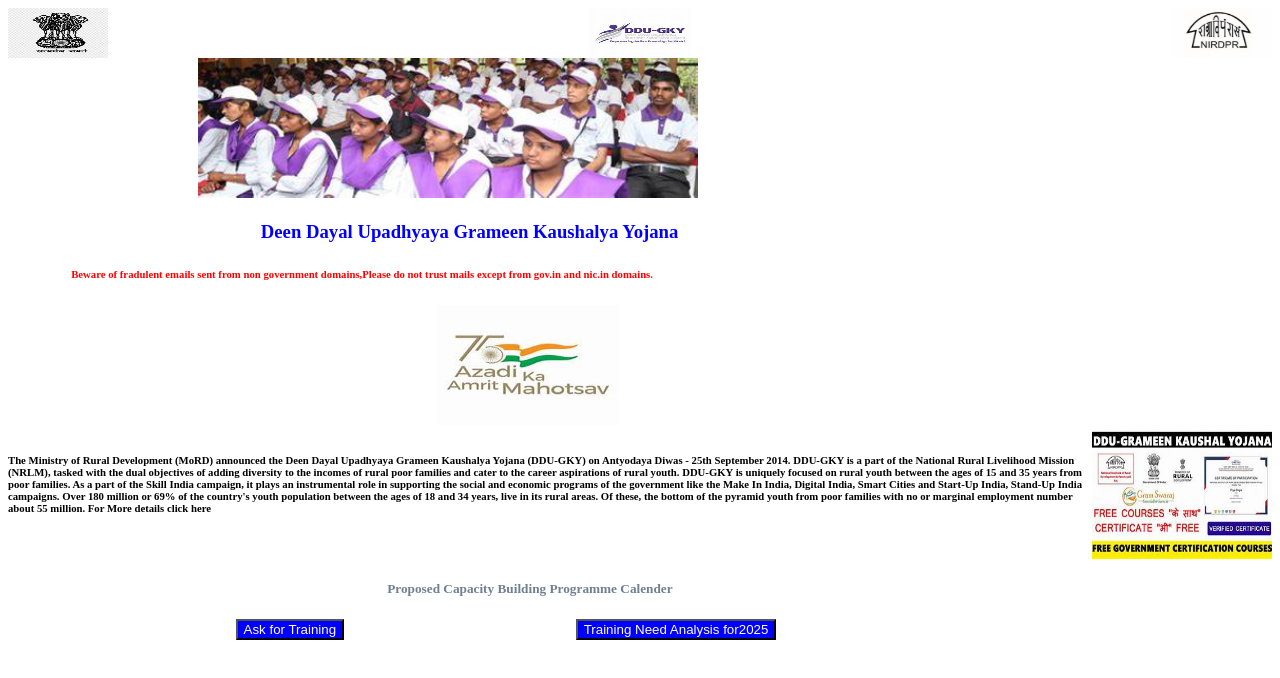
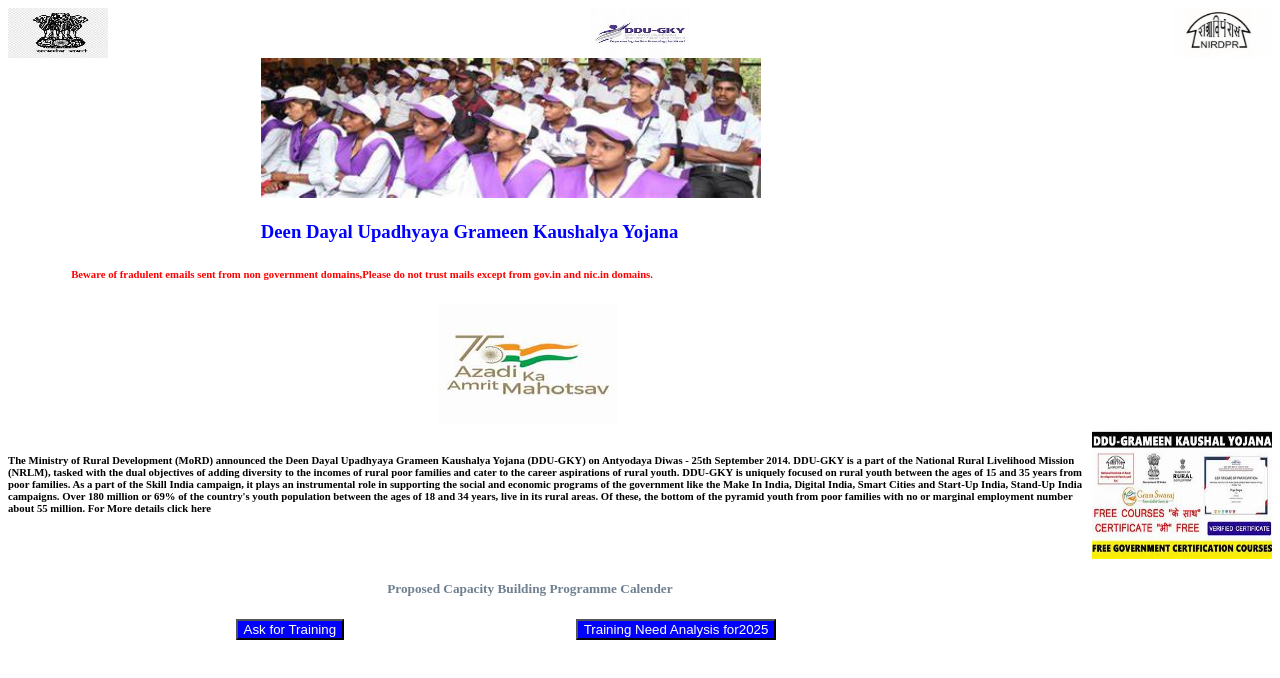
Before and after one commit to nagalakshmi1223/Kancharla-foundation, a plain HTML site: page Home.html in a window 1280 px wide. Drawn offline with Linux system fonts and the light colour scheme.

Commit message:
Update Home.html

```diff
--- a/Home.html
+++ b/Home.html
@@ -27,7 +27,7 @@
                 <img src="nirdpr.jfif" width="100" height="50">
             </div>
 
-                <img src="ddu gkymain-2.jfif" height="140" width="500" style="margin-left:15%;">
+                <img src="ddu gkymain-2.jfif" height="140" width="500" style="margin-left:20%;">
 
                    <h3 style="color:blue;margin-left:20%;">Deen Dayal Upadhyaya Grameen Kaushalya Yojana</h3>
                    <h6 style="color:red;margin-left:5%;">Beware of fradulent emails sent from non government domains,Please do not trust mails except from gov.in and nic.in domains.</h6>
@@ -48,4 +48,5 @@ For More details click here</h6></p></div>
      <button>Training Need Analysis for2025</button>
         </div>
     </body>
+
 </html>
```
